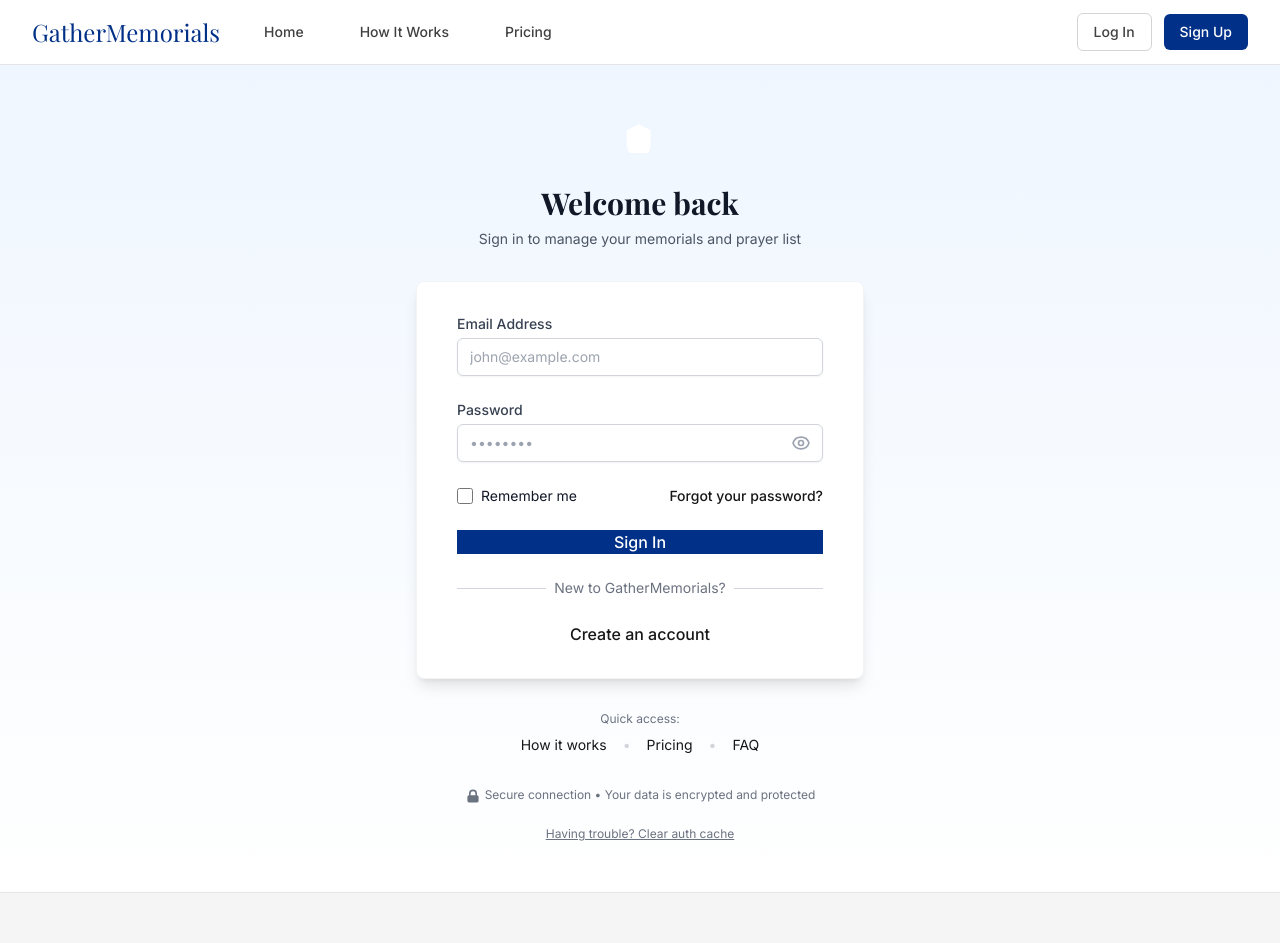
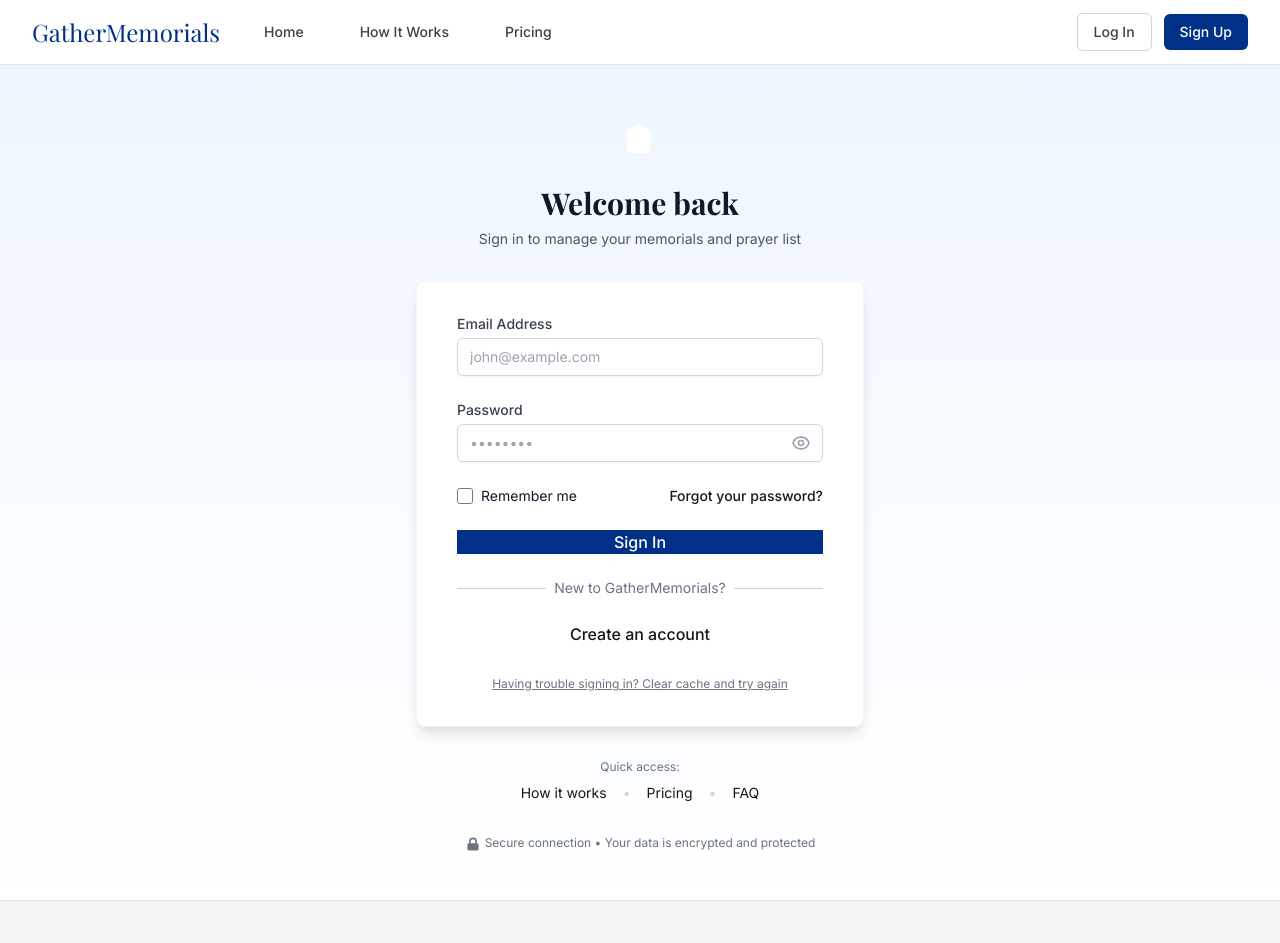
Before and after one commit to soneill002/GatherMemorials, a Next.js app: page /auth/signin in a window 1280 px wide. Shown: the top 943 px of the page. Built offline with nearby package versions, Linux system fonts and the light colour scheme; no server answers; a web font is replaced by a local one.

Commit message:
Update page.tsx

```diff
--- a/app/auth/signin/page.tsx
+++ b/app/auth/signin/page.tsx
@@ -34,8 +34,7 @@
 
   // Check for redirect parameter or success messages
   useEffect(() => {
-    // Clear any corrupted auth data on mount
-    clearAuthData();
+    // DON'T clear auth data automatically - only when there's an actual error
 
     const verified = searchParams.get('verified');
     const reset = searchParams.get('reset');
@@ -75,8 +74,10 @@
 
   const handleSubmit = async (e: FormEvent) => {
     e.preventDefault();
+    console.log('Sign in form submitted');
 
     if (!validateForm()) {
+      console.log('Validation failed');
       return;
     }
 
@@ -88,8 +89,8 @@
       // Create a fresh client instance
       const supabase = createBrowserClient();
 
-      // Clear any existing session first (scope: 'local' only clears this browser)
-      await supabase.auth.signOut({ scope: 'local' });
+      // Don't sign out here - it might clear a valid session
+      // Only sign out if we get a specific error
 
       // Sign in the user
       const { data, error } = await supabase.auth.signInWithPassword({
@@ -118,22 +119,27 @@
       }
 
       if (!data?.session || !data?.user) {
+        console.error('No session or user returned');
         setErrors({ general: 'Failed to sign in. Please try again.' });
         setLoading(false);
         return;
       }
+
+      console.log('Sign in successful, user:', data.user.email);
 
       // Verify the session was set properly
       const { data: { session } } = await supabase.auth.getSession();
 
       if (!session) {
         console.error('Session not persisted after login');
-        setErrors({ general: 'Session error. Please try again or clear your browser cache.' });
+        setErrors({ general: 'Session error. Please try again.' });
         setLoading(false);
         return;
       }
 
-      // Check if profile exists, create if not (for users who signed up before profile creation)
+      console.log('Session verified, checking profile...');
+
+      // Check if profile exists, create if not
       const { data: profile, error: profileError } = await supabase
         .from('profiles')
         .select('*')
@@ -141,6 +147,7 @@
         .single();
 
       if (profileError && profileError.code === 'PGRST116') {
+        console.log('Creating profile for user');
         // Profile doesn't exist, create it
         const metadata = data.user.user_metadata || {};
         await supabase
@@ -160,12 +167,14 @@
       // Get redirect URL or default to account
       const redirectTo = searchParams.get('redirect') || '/account';
 
+      console.log('Redirecting to:', redirectTo);
+
       // Use window.location for hard navigation to ensure session is picked up
       window.location.href = redirectTo;
 
     } catch (error) {
       console.error('Unexpected sign in error:', error);
-      setErrors({ general: 'An unexpected error occurred. Please clear your browser cache and try again.' });
+      setErrors({ general: 'An unexpected error occurred. Please try again.' });
       setLoading(false);
     }
   };
@@ -178,7 +187,7 @@
     }
   };
 
-  // Add a manual clear cache button for troubleshooting
+  // Manual clear cache button for troubleshooting
   const handleClearCache = () => {
     clearAuthData();
     window.location.reload();
@@ -219,7 +228,7 @@
               <div className="bg-red-50 border border-red-200 text-red-700 px-4 py-3 rounded-md text-sm">
                 <div className="flex justify-between items-start">
                   <span>{errors.general}</span>
-                  {errors.general.includes('cache') && (
+                  {errors.general.includes('Session error') && (
                     <button
                       type="button"
                       onClick={handleClearCache}
@@ -356,6 +365,17 @@
               </Link>
             </div>
           </form>
+
+          {/* Troubleshooting button - always visible now */}
+          <div className="mt-6 text-center">
+            <button
+              type="button"
+              onClick={handleClearCache}
+              className="text-xs text-gray-500 hover:text-gray-700 underline"
+            >
+              Having trouble signing in? Clear cache and try again
+            </button>
+          </div>
         </div>
 
         {/* Quick Access Links */}
@@ -394,19 +414,6 @@
             Secure connection • Your data is encrypted and protected
           </p>
         </div>
-
-        {/* Troubleshooting Link (only shown in development) */}
-        {process.env.NODE_ENV === 'development' && (
-          <div className="mt-4 text-center">
-            <button
-              type="button"
-              onClick={handleClearCache}
-              className="text-xs text-gray-500 hover:text-gray-700 underline"
-            >
-              Having trouble? Clear auth cache
-            </button>
-          </div>
-        )}
       </div>
     </div>
   );
```
